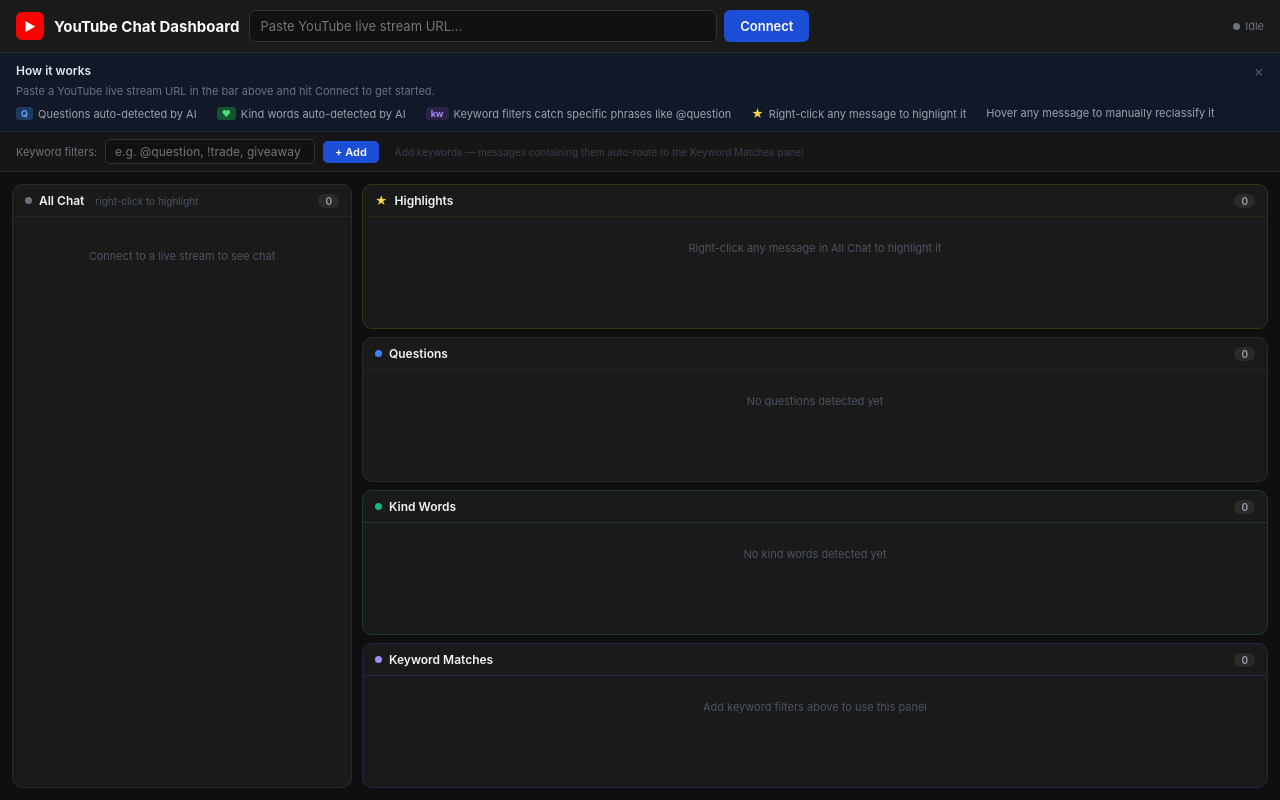
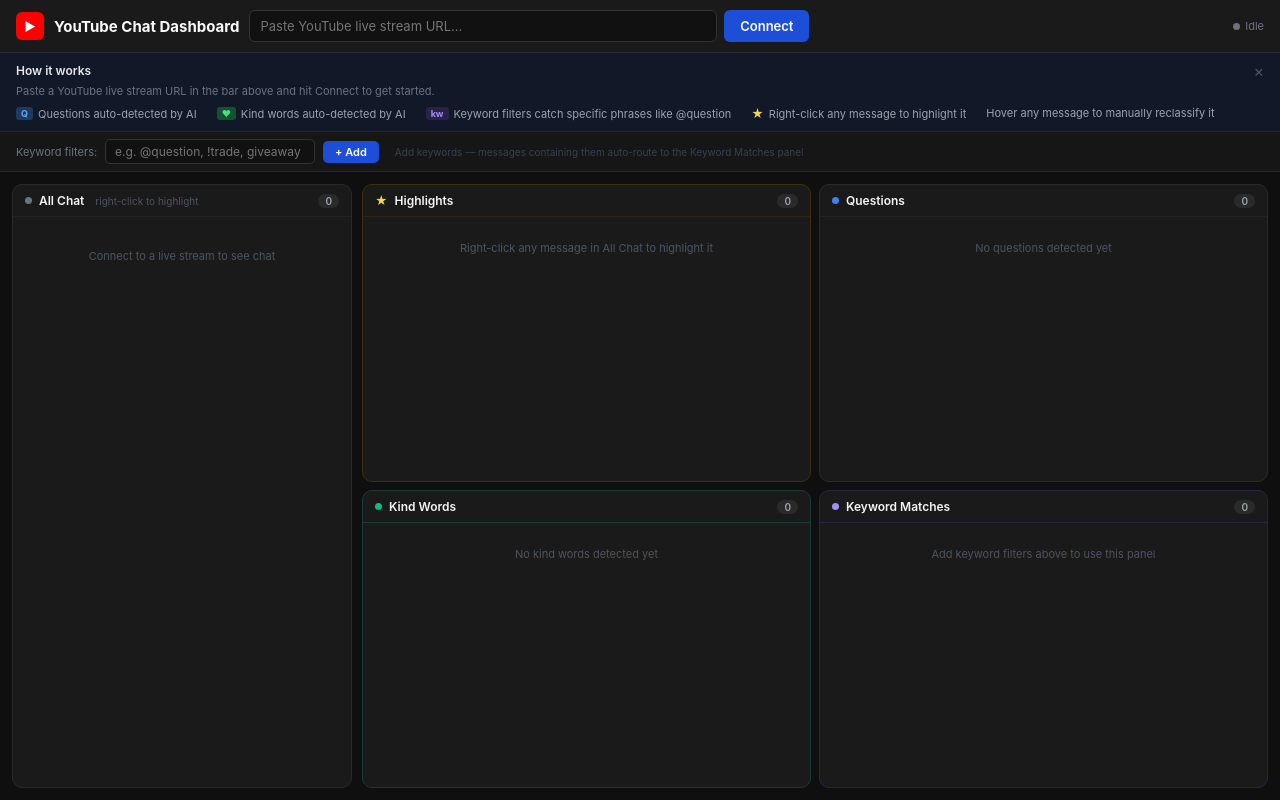
Before and after one commit to AnthonyRHight/yt-chat-dashboard, a React (Create React App) app: page / in a window 1280 px wide. Built offline with nearby package versions, Linux system fonts and the light colour scheme.

Commit message:
2x2 panel layout

```diff
--- a/src/App.js
+++ b/src/App.js
@@ -435,8 +435,8 @@
           </div>
         </div>
 
-        {/* Right: filtered panels */}
-        <div style={{ flex: 1, display: "flex", flexDirection: "column", gap: 8, minHeight: 0 }}>
+        {/* Right: 2x2 grid */}
+        <div style={{ flex: 1, display: "grid", gridTemplateColumns: "1fr 1fr", gridTemplateRows: "1fr 1fr", gap: 8, minHeight: 0 }}>
           <HighlightsPanel messages={highlighted} onRemove={removeHighlight} keywords={keywords} />
           <Panel title="Questions" dotColor="#3B82F6" count={questions.length} messages={questions} onReclassify={reclassify} onHighlight={openContextMenu} keywords={keywords} emptyText="No questions detected yet" />
           <Panel title="Kind Words" dotColor="#10B981" count={kindWords.length} messages={kindWords} onReclassify={reclassify} onHighlight={openContextMenu} keywords={keywords} emptyText="No kind words detected yet" borderAccent="#1D3A3A" />
```
